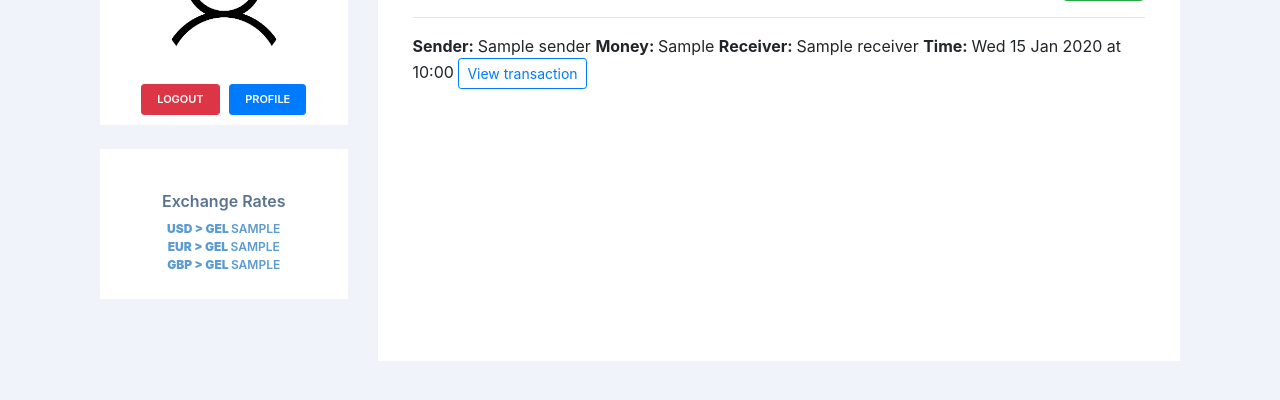
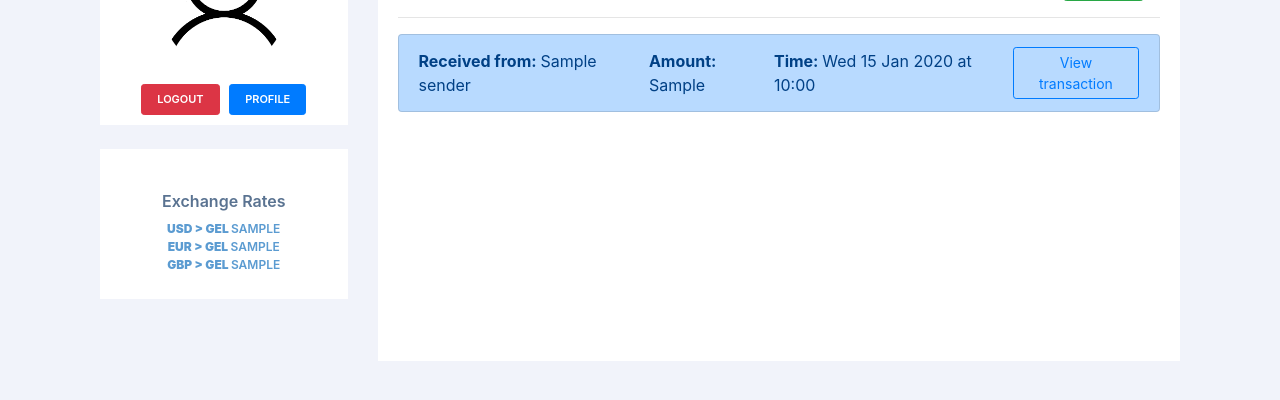
Before and after one commit to nicsxr/banking, a Django app: template templates/dashboard/home.html in a window 1280 px wide. Shown: the part 175-575 px from the top of the page. Run offline with Django 3.2, Linux system fonts and the light colour scheme; the template is opened without the code that fills it: most values are stand-ins (such as "Sample title", 1, 10 or a date in 2020); parts of the project's set-up code (start-up, migrations or seed data) failed here and were passed over; some libraries are stand-ins or nearby versions.

Commit message:
Transaction view implementation

```diff
--- a/djusers/urls.py
+++ b/djusers/urls.py
@@ -3,7 +3,7 @@ from django.urls import path
 
 from .views import home
 
-from accounts.views import login_view, register_view, logout_view, dashboard_view, send_view, profile_view
+from accounts.views import login_view, register_view, logout_view, dashboard_view, send_view, profile_view, transaction_view
 
 urlpatterns = [
     path('admin/', admin.site.urls),
@@ -14,4 +14,5 @@ urlpatterns = [
     path('dashboard/', dashboard_view),
     path('dashboard/send', send_view),
     path('dashboard/profile', profile_view),
+    path('dashboard/transaction/<id>', transaction_view),
 ]
--- a/templates/dashboard/home.html
+++ b/templates/dashboard/home.html
@@ -11,14 +11,25 @@
     <span><strong>Money Left: </strong>{{user.money}}</span>
     <button type="button" class="btn btn-success btn-lg " onclick="location.href = '/dashboard/send';">Send</button>
 </div>
-{% for tran in transactions  %}
-<div class='container'>
-    <hr>
-    <span><strong>Sender: </strong></span>{{tran.sender}}
-    <span><strong>Money: </strong></span>{{tran.sent_money}}
-    <span><strong>Receiver: </strong></span>{{tran.receiver}}
-    <span><strong>Time: </strong></span>{{tran.time_sent|date:"D d M Y"}} at {{tran.time_sent|time:"H:i"}}
-    <button type="button" class="btn btn-outline-primary btn-sm" onclick="location.href = '#';">View transaction</button>
-</div>
-{% endfor %}
+<hr>
+<ul class="list-group">
+    {% for tran in transactions  %}
+    {% if tran.sender == user.username %}
+        <li class="list-group-item list-group-item-success d-flex justify-content-between align-items-center">
+            <span><strong>Sent to: </strong>{{tran.receiver}}</span>
+            <span><strong>Amount: </strong>{{tran.sent_money}}</span>
+            <span><strong>Time: </strong>{{tran.time_sent|date:"D d M Y"}} at {{tran.time_sent|time:"H:i"}}</span>
+            <a type="button" class="btn btn-outline-success btn-sm" href = 'transaction/{{tran.id}}'>View transaction</a>
+        </li>
+    {% else %}
+        <li class="list-group-item list-group-item-primary d-flex justify-content-between align-items-center">
+            <span><strong>Received from: </strong>{{tran.sender}}</span>
+            <span><strong>Amount: </strong>{{tran.sent_money}}</span>
+            <span><strong>Time: </strong>{{tran.time_sent|date:"D d M Y"}} at {{tran.time_sent|time:"H:i"}}</span>
+            <a type="button" class="btn btn-outline-primary btn-sm" href = 'transaction/{{tran.id}}'>View transaction</a>
+        </li>
+    {% endif %}
+    {% endfor %}
+</ul>
+
 {% endblock content %}
```
Also changed, not shown: accounts/views.py (+28 -2 lines), templates/dashboard/transaction.html (added, +8 -0 lines), db.sqlite3.
